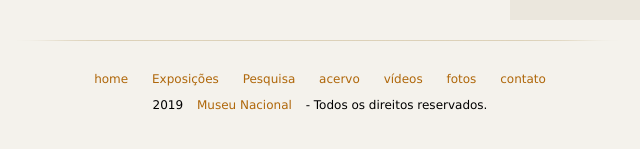
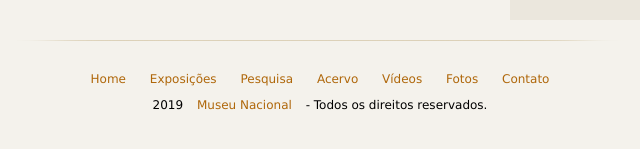
Before and after one commit to MateusdeLima/Museu-Nacional, a plain HTML site: page index.html in a window 1280 px wide. Shown: the part 893-1042 px from the top of the page, 320-960 px from the left. Drawn offline with nearby package versions, Linux system fonts and the light colour scheme.

Commit message:
Atualização rodapé

```diff
--- a/index.html
+++ b/index.html
@@ -150,13 +150,13 @@
 
 			<footer>
 				<p>
-					<a href="#">home</a>
+					<a href="#">Home</a>
 		            <a href="#">Exposições</a>
 		            <a href="#">Pesquisa</a>
-		            <a href="#">acervo</a>
-		            <a href="#">vídeos</a>
-		            <a href="#">fotos</a>
-		            <a href="#">contato</a>
+		            <a href="#">Acervo</a>
+		            <a href="#">Vídeos</a>
+		            <a href="#">Fotos</a>
+		            <a href="#">Contato</a>
 				</p>
 				<p>
 					2019 <a href="">Museu Nacional</a> - Todos os direitos reservados.
```
